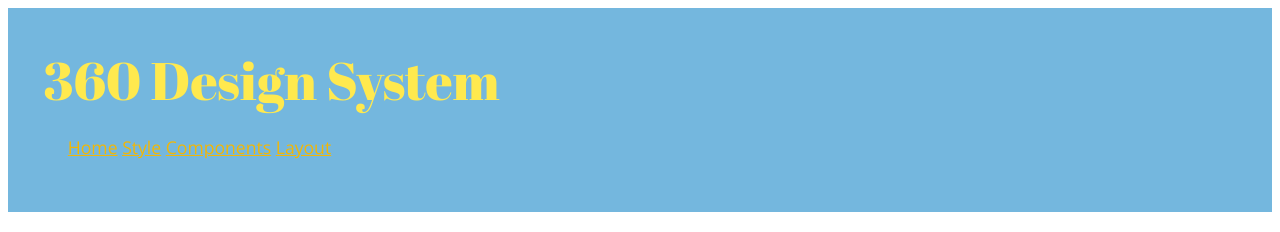
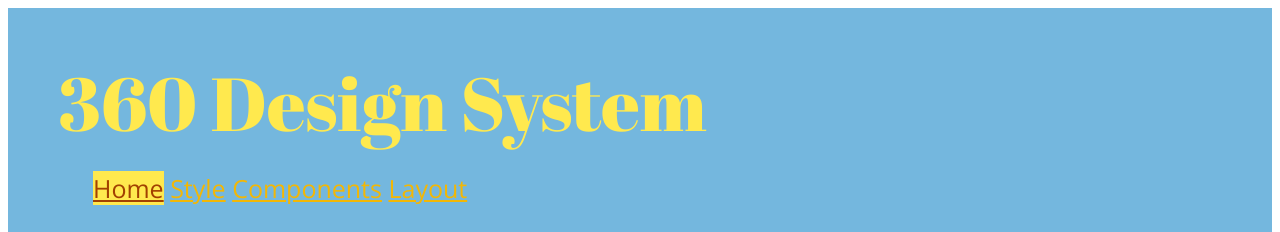
Before and after one commit to kgreszler/360-design-system, a plain HTML site: page index.html in a window 1280 px wide. Shown: the top 232 px of the page. Drawn offline with nearby package versions, Linux system fonts and the light colour scheme.

Commit message:
commit 7

```diff
--- a/index.html
+++ b/index.html
@@ -16,7 +16,7 @@
 
 		<nav class="site-navigation">
 			<ul>
-				<li><a href="index.html">Home</a></li>
+				<li><a href="index.html" class="current-page">Home</a></li>
 				<li><a href="style.html">Style</a></li>
 				<li><a href="components.html">Components</a></li>
 				<li><a href="layouts.html">Layout</a></li>
--- a/style.css
+++ b/style.css
@@ -103,6 +103,10 @@ html {
 
 ===============================================*/
 
+
+
+
+
 html {
 	color: var(--color-bridge);
 	font-family: var(--font-primary);
@@ -127,9 +131,19 @@ html {
 
 }
 
-body {
 
+@media ( min-width: 640px ) {
+	html {
+		font-size: 20px;
+		line-height: 1.2;
+	}
 
+}
+
+@media ( min-width: 1140px ) {
+	html {
+		font-size: 25px;
+	}
 }
 
 h1, h2, h3, h4, h5, h6 {
@@ -174,7 +188,6 @@ h6 {
 }
 
 
-
 .featured-text {
 	color:#c0c0c0 ;
 	font-size: var(--size-plus-one);
@@ -210,7 +223,7 @@ cite {
 }
 
 .site-navigation li {
-	display: inline;
+	display: block;
 }
 
 .site-navigation ul {
@@ -241,9 +254,24 @@ nav a:hover {
 }
 
 nav a:active {
-	color: var(--color-bridge-dark)
+	color: var(--color-bridge-dark);
+}
+/*===============================================
+
+Page Nav Component
+
+=================================================*/
+
+.current-page {
+	color: var(--color-bridge-dark);
+	background-color: var(--color-sunset-light);
 }
 
+@media ( min-width: 640px ) {
+	.site-header li {
+		display: inline-block;
+	}
+}
 
 /*===============================================
 
```
Also changed, not shown: components.html (+35 -0 lines).
